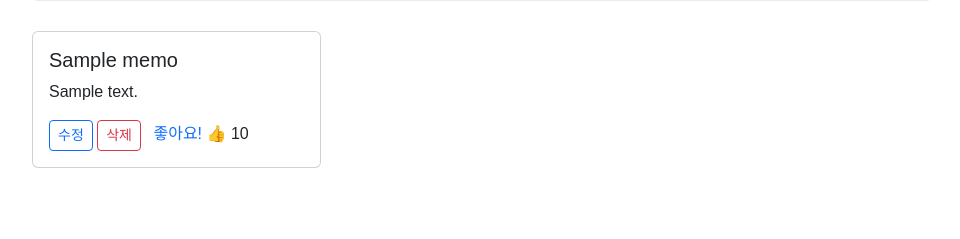
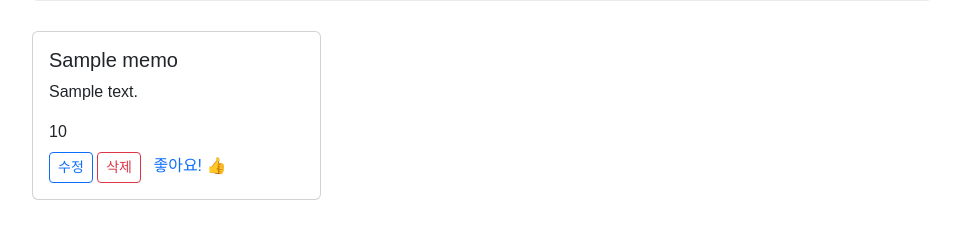
Before and after one commit to seunglee10/kraftonjungle, a Flask app: page / in a window 1280 px wide. Shown: the part 372-611 px from the top of the page, without its empty margins (158-1118 px from the left). Run offline with Flask 3, Linux system fonts and the light colour scheme; a database or web service that is not in the repository returns one stand-in record (values such as "Sample title"); some web fonts are replaced.

Commit message:
[Fix] rollback obtimistic UI, move like button

```diff
--- a/templates/index.html
+++ b/templates/index.html
@@ -41,11 +41,6 @@
             color: #0d6efd;
         }
 
-        @media (max-width: 768px) {
-            #card-list {
-                column-count: 1;
-            }
-        }
     </style>
 </head>
 
@@ -104,20 +99,15 @@
                 <h5 class="card-title">{{ memo.title }}</h5>
                 <p class="card-text">{{ memo.content }}</p>
 
-                <a href="/edit/{{ memo._id }}"
-                    class="btn btn-sm btn-outline-primary edit-button">
-                    수정
-                </a>
+                <div class="mb-2">
+                    <span class="card-likes">{{ memo.likes }}</span>
+                </div>
 
-                <a href="/delete/{{ memo._id }}"
-                    class="btn btn-sm btn-outline-danger delete-button">
-                    삭제
-                </a>
-
-                <span class="ms-2">
-                    <a href="/like/{{ memo._id }}" class="link-like">좋아요! 👍</a>
-                    <span class="card-likes">{{ memo.likes }}</span>
-                </span>
+                <div>
+                    <a href="/edit/{{ memo._id }}" class="btn btn-sm btn-outline-primary edit-button">수정</a>
+                    <a href="/delete/{{ memo._id }}" class="btn btn-sm btn-outline-danger delete-button">삭제</a>
+                    <a href="/like/{{ memo._id }}" class="link-like ms-2">좋아요! 👍</a>
+                </div>
                 {% endif %}
 
             </div>
@@ -149,17 +139,6 @@
                 }
             }).catch(error => console.error('Error:', error));
         }
-
-        // // 2. 결과 알림 및 주소창 정리
-        // const params = new URLSearchParams(window.location.search);
-        // const result = params.get("result");
-
-        // if (result) {
-        //     if (result === "created") alert("포스팅 성공!");
-        //     if (result === "updated") alert("수정 완료!");
-        //     if (result === "deleted") alert("삭제 완료!");
-        //     window.history.replaceState({}, document.title, window.location.pathname);
-        // }
     </script>
 </body>
 </html>
```
